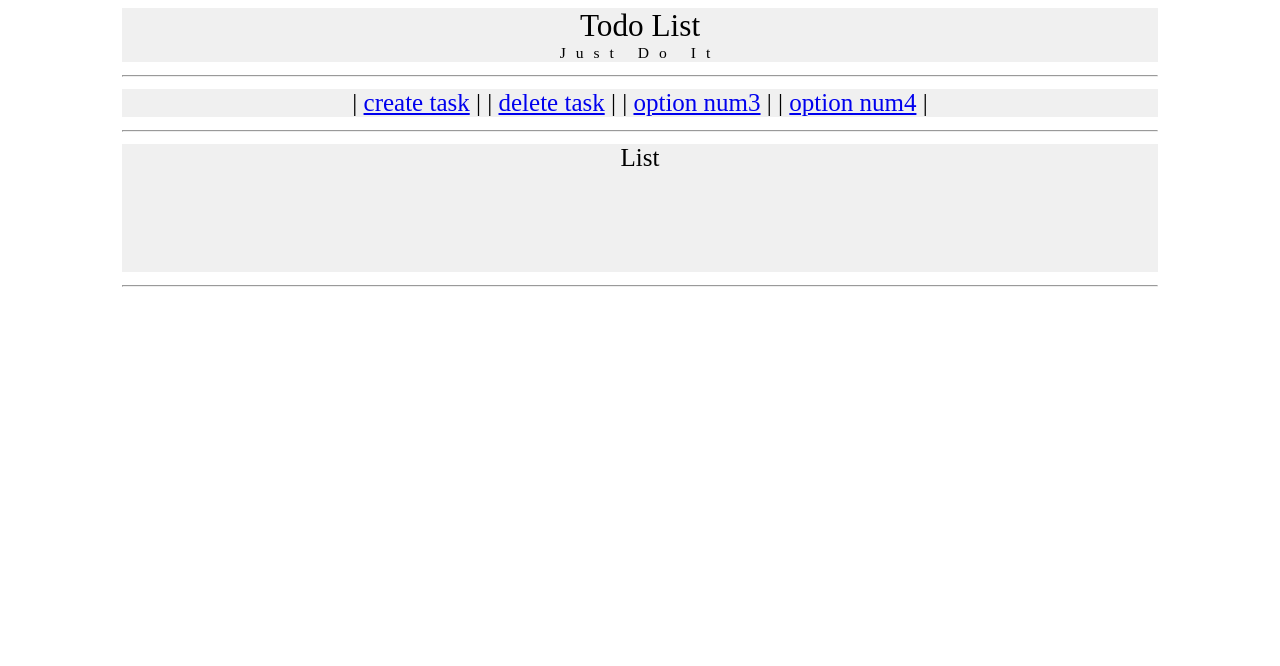
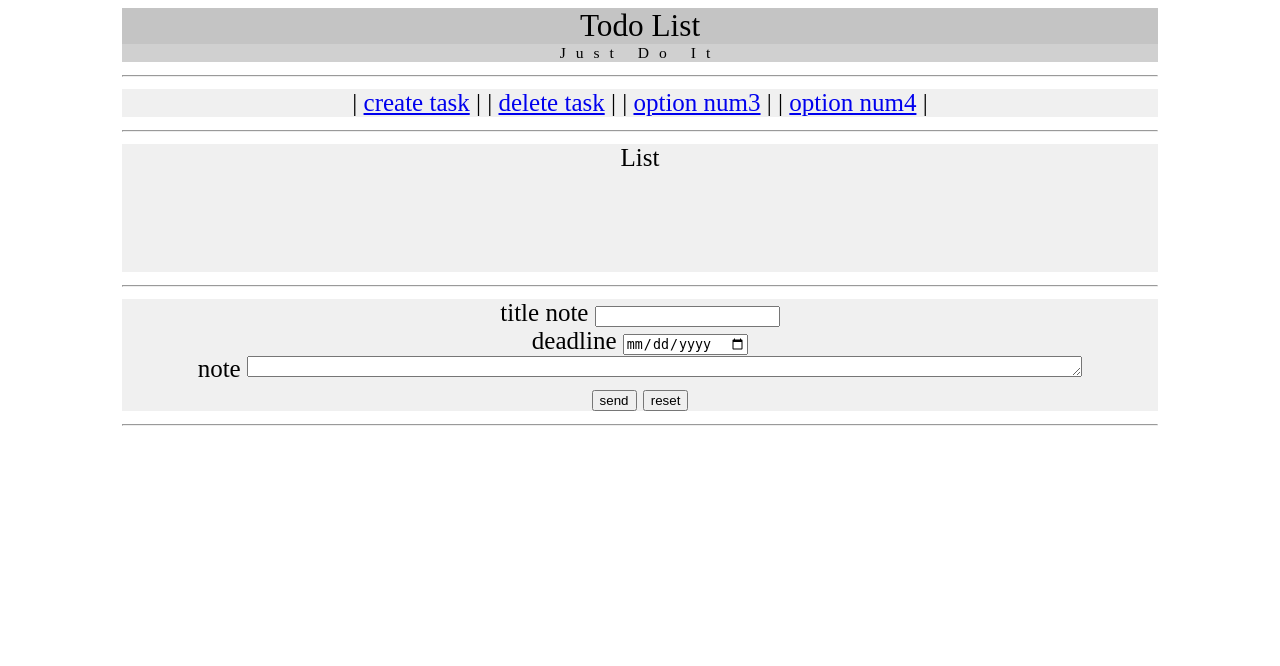
Before and after one commit to Roma-Leto/LHabr, a Django app: page /todo/ in a window 1280 px wide. Shown: the top 666 px of the page. Run offline with Django 5.2, Linux system fonts and the light colour scheme; some libraries are stand-ins or nearby versions.

Commit message:
form on the index page with css

```diff
--- a/LHabrWeb/urls.py
+++ b/LHabrWeb/urls.py
@@ -1,10 +1,10 @@
 from django.contrib import admin
+from django.contrib.staticfiles.urls import staticfiles_urlpatterns
 from django.urls import path, include
 from LHabrApp.views import good_morning, index_blog, index, create_post, \
     LLoginView, LLogoutView
 from django.conf import settings
 from django.conf.urls.static import static
-import TodolistApp
 
 
 urlpatterns = [
--- a/TodolistApp/static/TodolistApp/css/base.css
+++ b/TodolistApp/static/TodolistApp/css/base.css
@@ -15,16 +15,17 @@ body{
 
 header, #subtitle{
     width: 100%;
+    background: #F0F0F0;
 }
 
 header {
     font-size: 125%;
-    background: #F0F0F0;
+    background: #c4c4c4;
 
 }
 
 div#subtitle {
-    background: #F0F0F0;
+    background: #D0D0D0;
     font-size: 50%;
     letter-spacing: 0.5rem;
 }
@@ -39,6 +40,15 @@ div#list {
     /*Высота футера*/
 }
 
+div#form {
+    background: #F0F0F0;
+    width: 100%;
+}
+
+#form textarea {
+    width: 80%;
+}
+
 footer {
     background: #F0F0F0;
     position: absolute;
--- a/templates/TodolistApp/todo_index.html
+++ b/templates/TodolistApp/todo_index.html
@@ -5,7 +5,7 @@
 <head>
     <meta charset="UTF-8">
     <title>Your todo list</title>
-    <link rel="stylesheet" href="{% static 'TodolistApp/css/base.css' %}">
+    <link rel="stylesheet" type="text/css" href="{% static 'TodolistApp/css/base.css' %}">
     <link rel="shortcut icon" type="image/png" href="{% static 'img/favicon_io/favicon-16x16.png' %}" >
 </head>
 <body>
@@ -32,6 +32,23 @@
 List
 </div>
 <hr>
+<div id="form">
+    <form action="">
+
+        <label for="title_note">title note</label>
+        <input type="text" id="title_note" name="title_task">
+        <br>
+        <label for="deadline">deadline</label>
+        <input type="date" id="deadline" name="deadline">
+        <br>
+        <label for="note">note</label>
+        <textarea name="task" id="note" cols="30" rows="1"></textarea>
+        <br>
+        <button type="submit">send</button>
+        <button type="reset">reset</button>
+    </form>
+</div>
+<hr>
 <footer>
 
     Footer
```
Also changed, not shown: LHabrWeb/settings.py (+5 -3 lines).
